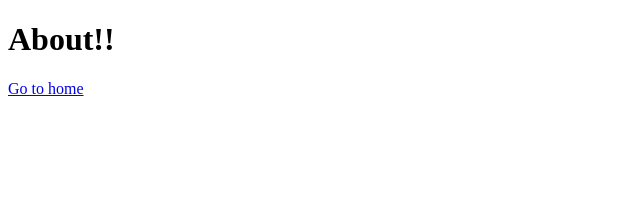
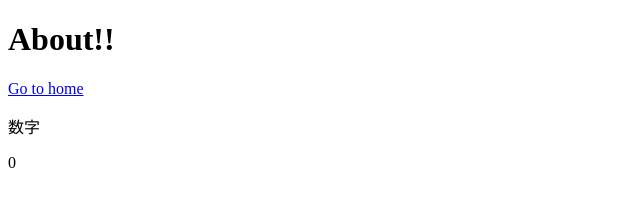
Before and after one commit to Takuya-Ampi/vue_vite_practice, a Vue app: page /about in a window 1280 px wide. Shown: the top 221 px of the page, without its empty margins (0-640 px from the left). Built offline with nearby package versions, Linux system fonts and the light colour scheme.

Commit message:
fix: reactive

```diff
--- a/src/views/About.vue
+++ b/src/views/About.vue
@@ -1,4 +1,18 @@
 <template>
   <h1>About!!</h1>
   <router-link to="/">Go to home</router-link>
+  <p>数字</p>
+  <span>{{ val }}</span>
 </template>
+
+<script lang="ts">
+  import { defineComponent, ref } from "vue";
+
+  export default defineComponent({
+    setup: () => {
+
+      const val = ref(0);
+      return { val };
+    },
+  });
+</script>
```
